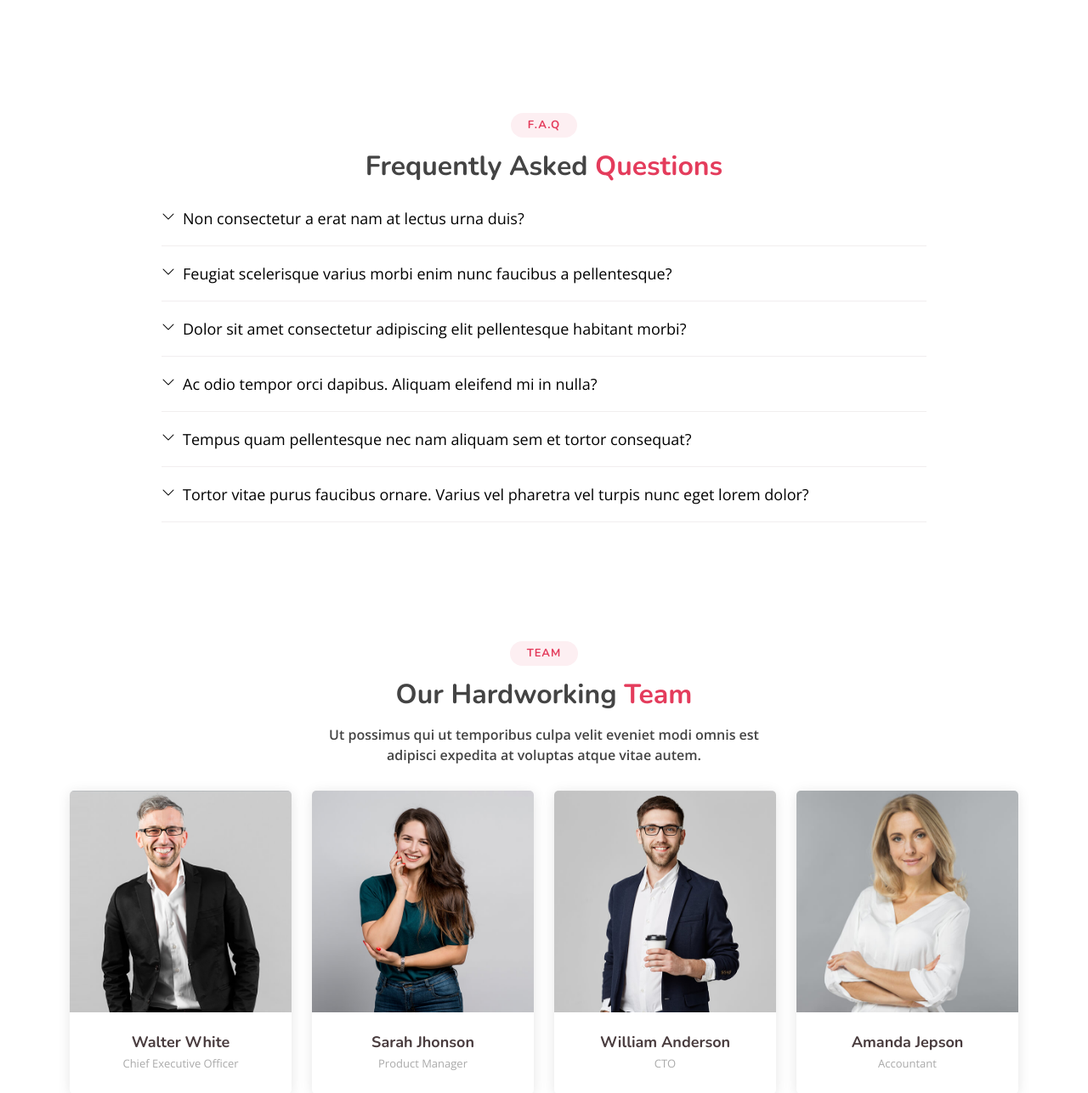
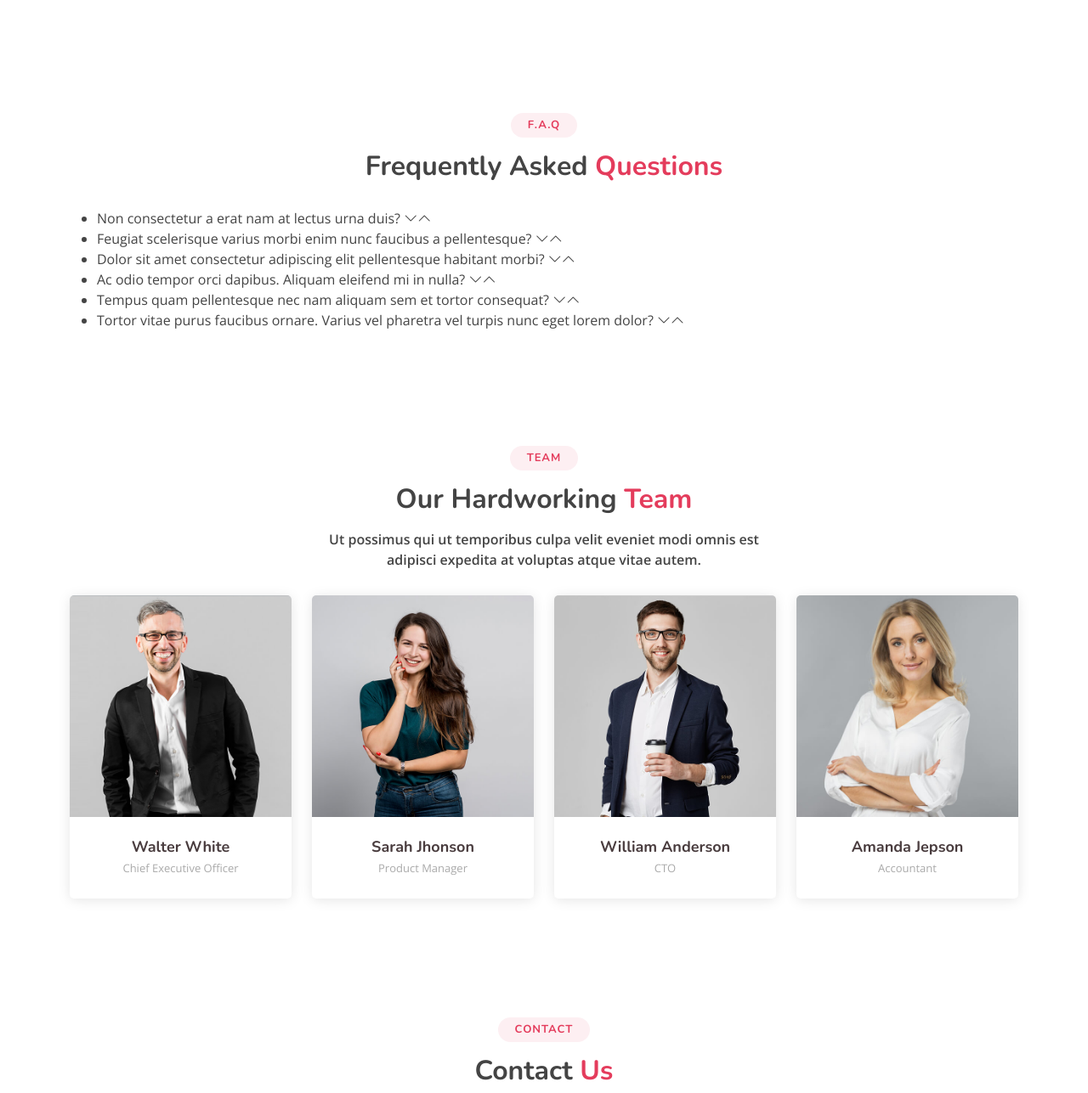
Before and after one commit to arshaddanish/iste-gcek-website, a PHP site: page / in a window 1280 px wide. Shown: the part 3596-4883 px from the top of the page at 85% size. Run offline with PHP 8.4, Linux system fonts and the light colour scheme; style sheets or scripts are compiled from the project's sources.

Commit message:
faq scss

```diff
--- a/assets/sass/style.scss
+++ b/assets/sass/style.scss
@@ -502,76 +502,7 @@ section {
 }
 
 
-/*--------------------------------------------------------------
-# F.A.Q
---------------------------------------------------------------*/
-.faq {
-  padding: 60px 0;
-}
 
-.faq .faq-list {
-  padding: 0;
-  list-style: none;
-}
-
-.faq .faq-list li {
-  border-bottom: 1px solid #f1eeef;
-  margin-bottom: 20px;
-  padding-bottom: 20px;
-}
-
-.faq .faq-list .question {
-  display: block;
-  position: relative;
-  font-family: #e43c5c;
-  font-size: 18px;
-  line-height: 24px;
-  font-weight: 400;
-  padding-left: 25px;
-  cursor: pointer;
-  color: #d01d3f;
-  transition: 0.3s;
-}
-
-.faq .faq-list i {
-  font-size: 16px;
-  position: absolute;
-  left: 0;
-  top: -2px;
-}
-
-.faq .faq-list p {
-  margin-bottom: 0;
-  padding: 10px 0 0 25px;
-}
-
-.faq .faq-list .icon-show {
-  display: none;
-}
-
-.faq .faq-list .collapsed {
-  color: black;
-}
-
-.faq .faq-list .collapsed:hover {
-  color: #e43c5c;
-}
-
-.faq .faq-list .collapsed .icon-show {
-  display: inline-block;
-  transition: 0.6s;
-}
-
-.faq .faq-list .collapsed .icon-close {
-  display: none;
-  transition: 0.6s;
-}
-
-@media (min-width: 1280px) {
-  .faq .container {
-    padding: 0 120px;
-  }
-}
 
 /*--------------------------------------------------------------
 # Contact
```
Also changed, not shown: assets/sass/_faq.scss (added, +67 -0 lines).
